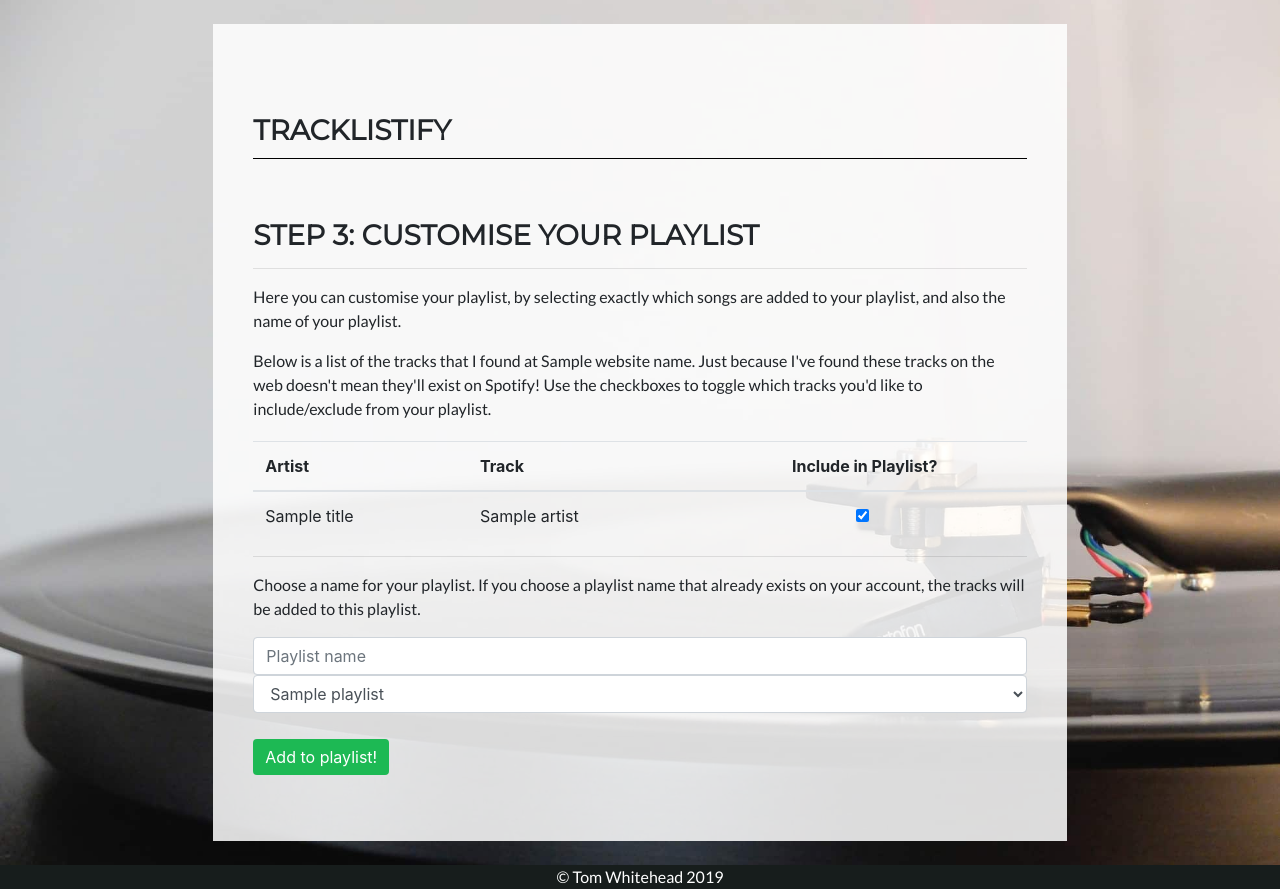
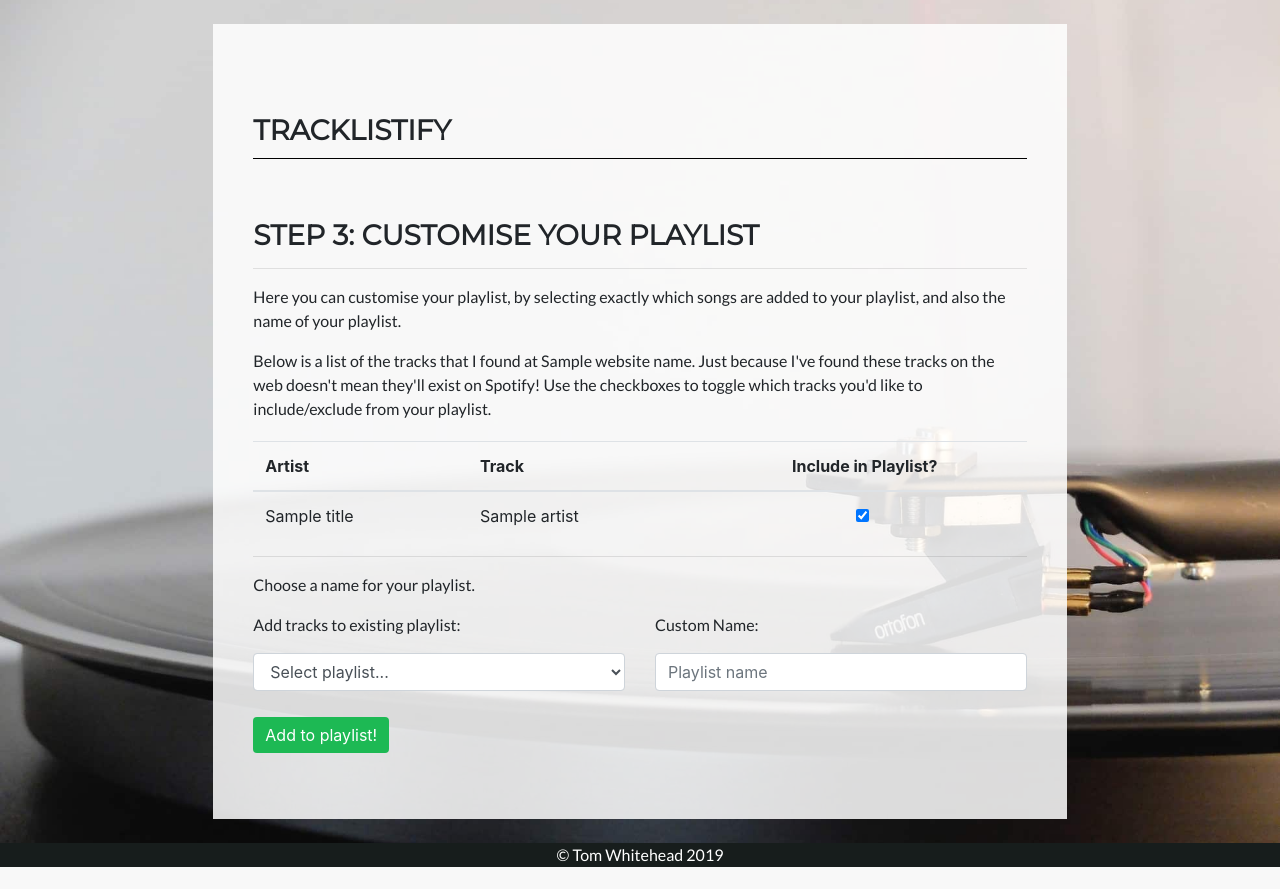
Before and after one commit to twhi/tracklistify-website, a Django app: template main/templates/customise.html in a window 1280 px wide. After the commit the page ends 867 px from the top, so only its background shows below. Run offline with Django 3.2, Linux system fonts and the light colour scheme; tables that the repository leaves empty hold one stand-in row (values such as "Sample post"); the template is opened without the code that fills it: values that come from a table or form of the project are taken from there, most other values are stand-ins (such as "Sample title", 1, 10 or a date in 2020); some libraries are stand-ins or nearby versions; some web fonts are replaced.

Commit message:
tracks can be added to existing playlist

```diff
--- a/main/forms.py
+++ b/main/forms.py
@@ -17,10 +17,3 @@ class SpotifyForm(forms.Form):
             'placeholder': 'Playlist name',  # default text
         }
     ))
-    existing_playlists = forms.ChoiceField(choices=[], widget=forms.Select(
-        attrs={
-            'id': 'opt-param',
-            'class': 'form-control',
-
-        }
-    ))
--- a/main/templates/customise.html
+++ b/main/templates/customise.html
@@ -42,16 +42,26 @@
     </table>
 
     <hr>
-    <p>Choose a name for your playlist. If you choose a playlist name that already exists on your account, the tracks
-        will be added to this playlist.</p>
+    <p>Choose a name for your playlist.</p>
     <div class="form-group">
-        {{ sp_form.playlist_name }}
+        <div class="row">
 
-        <select class="form-control" name="item_id">
-            {% for pl in playlists %}
-                <option value="{{ pl.id }}">{{ pl.name }}</option>
-            {% endfor %}
-        </select>
+            <div class="col-l-4 col-md-6">
+                <p>Add tracks to existing playlist:</p>
+                <select class="form-control" name="playlist_name">
+                    <option value="" disabled selected>Select playlist...</option>
+                    {% for pl in playlists %}
+                        <option value="{{ pl.name }}">{{ pl.name }}</option>
+                    {% endfor %}
+                </select>
+            </div>
+
+            <div class="col-l-4 col-md-6">
+                <p>Custom Name:</p>
+                {{ sp_form.playlist_name }}
+            </div>
+
+        </div>
     </div>
 
     {% if spotify_username %}
--- a/main/views.py
+++ b/main/views.py
@@ -52,7 +52,9 @@ def customise(request):
                     tracklist_reduced = _reduce_playlist(tracklist, checkboxes)
 
                     # get playlist name from form input
-                    pl = sp_form.cleaned_data['playlist_name']
+                    pl = request.POST.get('playlist_name')
+                    if not pl:
+                        pl = sp_form.cleaned_data['playlist_name']
 
                     # add tracks to spotify
                     try:
```
